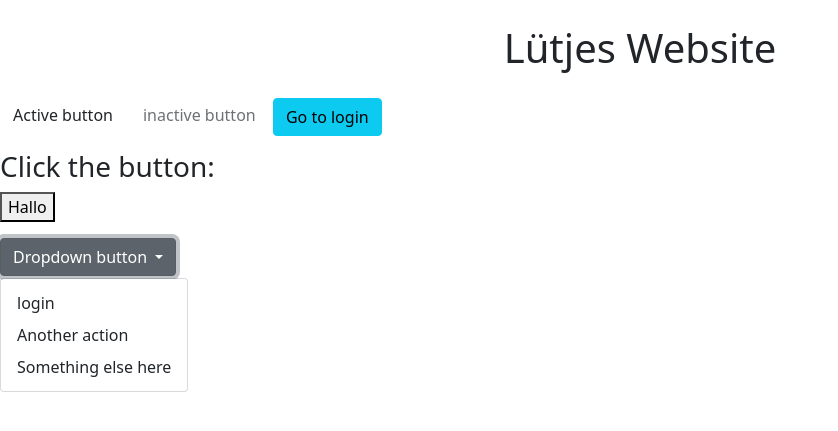
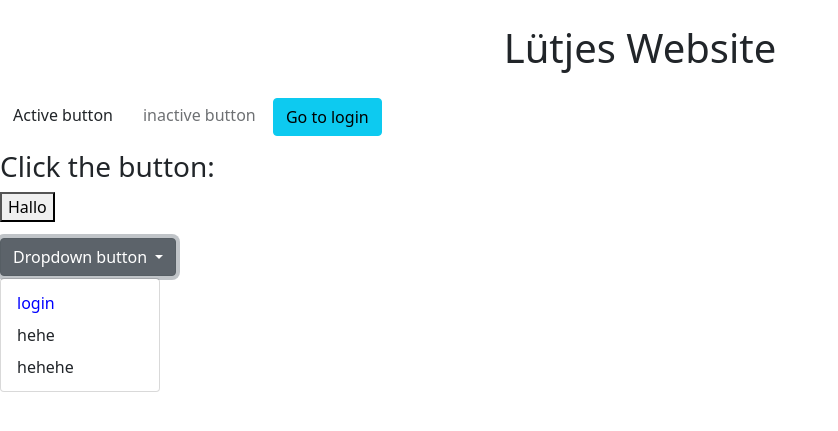
Before and after one commit to Lunixgithub/CoolWebsite, a Flask app: page / in a window 1280 px wide, after a click on "Dropdown button". Shown: the top 431 px of the page, without its empty margins (0-838 px from the left). Run offline with Flask 3, Linux system fonts and the light colour scheme.

Commit message:
dropdown colour change

```diff
--- a/templates/index.html
+++ b/templates/index.html
@@ -29,9 +29,9 @@
     Dropdown button
   </button>
   <ul class="dropdown-menu" aria-labelledby="dropdownMenuButton">
-    <li><a class="dropdown-item" href="#" id="action1">login</a></li>
-    <li><a class="dropdown-item" href="#" id="action2">Another action</a></li>
-    <li><a class="dropdown-item" href="#" id="action3">Something else here</a></li>
+    <li><a class="dropdown-item" href="#" id="action1" style="color: blue;">login</a></li>
+    <li><a class="dropdown-item" href="#" id="action2">hehe</a></li>
+    <li><a class="dropdown-item" href="#" id="action3">hehehe</a></li>
   </ul>
 </div>
 
```
